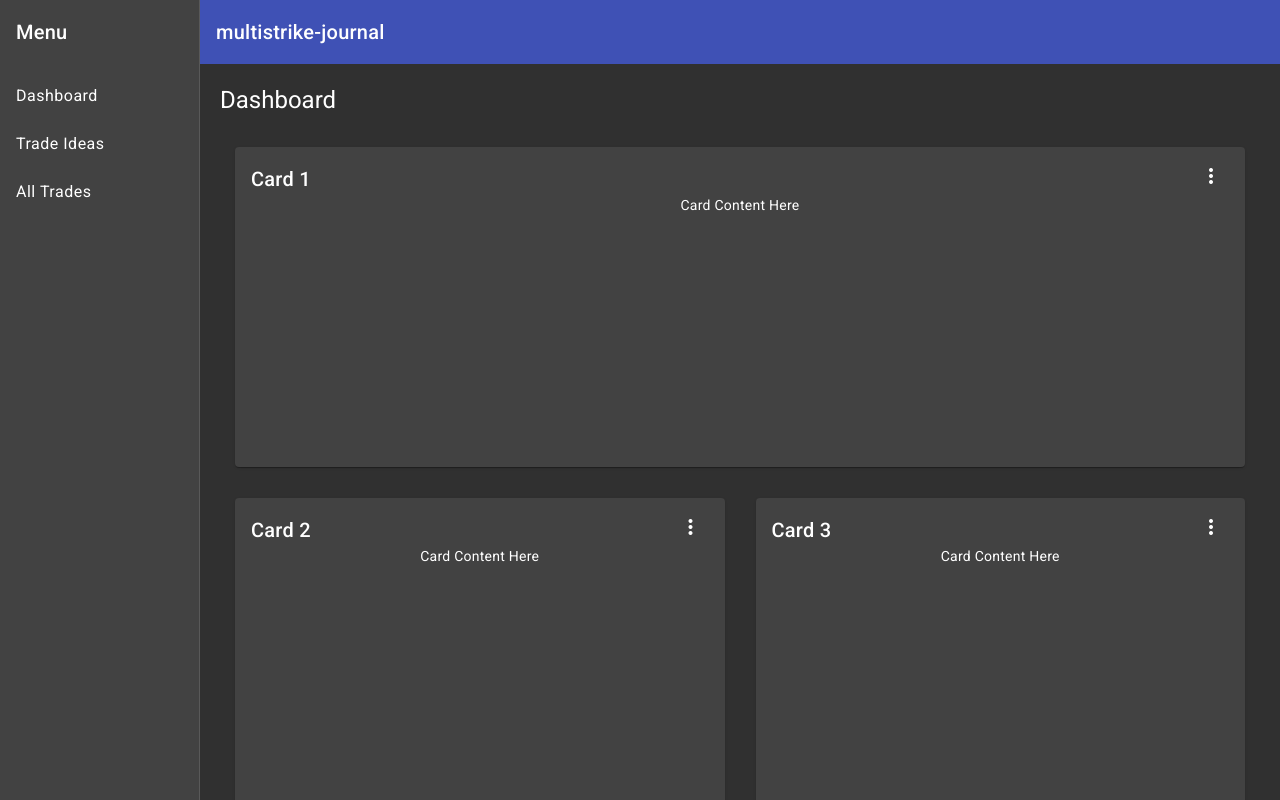
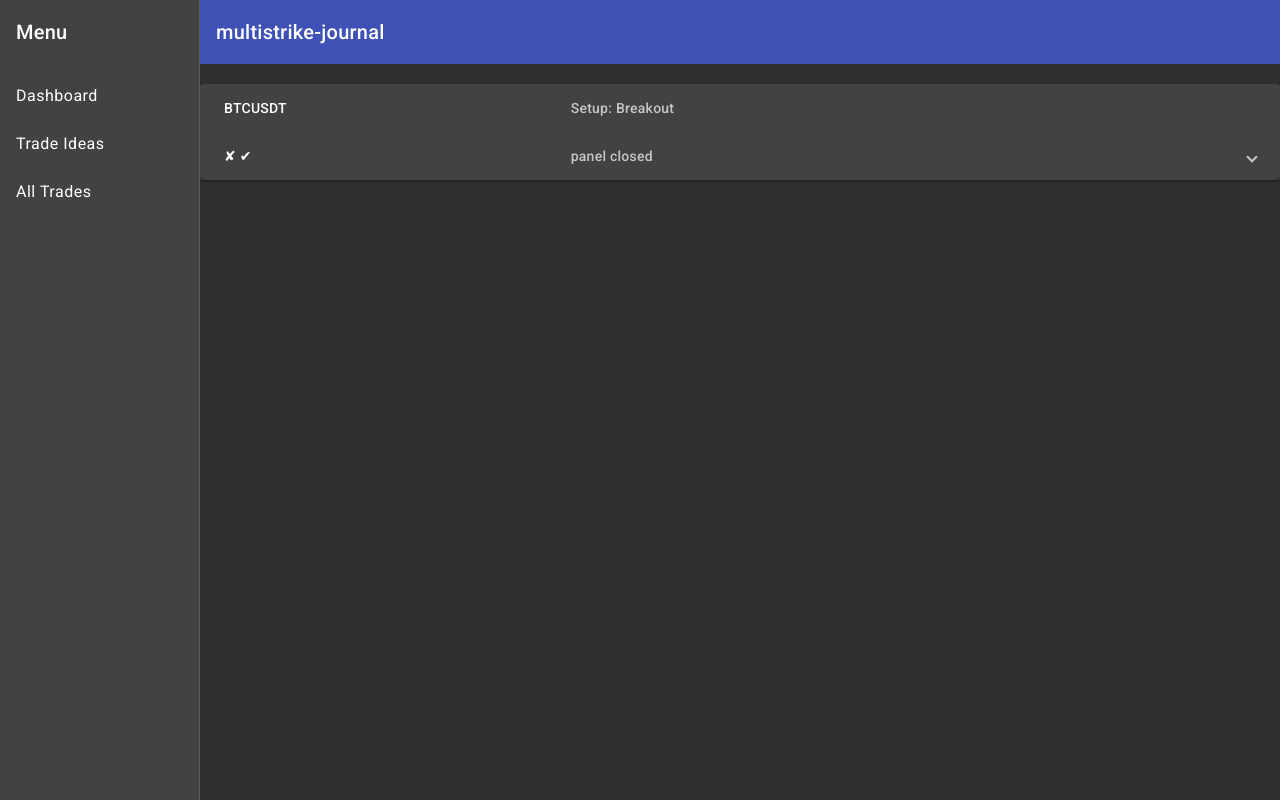
Before and after one commit to cmdellinger/multistrike-trade-journal, an Angular app: page /trade_ideas in a window 1280 px wide. Before the commit this address led to /dashboard. Built offline with nearby package versions, Linux system fonts and the light colour scheme.

Commit message:
implemented basic trade idea panel with check marks and x's

```diff
--- a/src/app/all-trades-table/all-trades-table-datasource.ts
+++ b/src/app/all-trades-table/all-trades-table-datasource.ts
@@ -22,7 +22,7 @@ export class AllTradesTableDataSource extends DataSource<AllTradesTableItem> {
 
   constructor(private dataService: DataService) {
     super();
-    this.data = this.dataService.getTrades();
+    this.data = dataService.getTrades();
   }
 
   NgOnInit() {
--- a/src/app/app.routes.ts
+++ b/src/app/app.routes.ts
@@ -2,10 +2,12 @@ import { Routes } from '@angular/router';
 
 import { DashboardComponent } from './dashboard/dashboard.component';
 import { AllTradesTableComponent } from './all-trades-table/all-trades-table.component';
+import { TradeIdeasComponent } from './trade-ideas/trade-ideas.component';
 
 export const routes: Routes = [
     { path: '', redirectTo: '/dashboard', pathMatch: 'full' },
     { path: 'dashboard', component: DashboardComponent },
     { path: 'all_trades', component: AllTradesTableComponent },
+    { path: 'trade_ideas', component: TradeIdeasComponent},
     {  path: '**', redirectTo: '/dashboard' }
 ];
--- a/src/app/shared/data.service.ts
+++ b/src/app/shared/data.service.ts
@@ -11,37 +11,40 @@ import { TradeIdea } from './trade-idea.model';
 })
 export class DataService {
   tradesChanged = new EventEmitter<Trade[]>();
+  tradeIdeasChanged = new EventEmitter<TradeIdea[]>();
 
   private allTrades: Trade[] = [
     { id: 0, date: '2021-01-01', time: '00:01:00', ticker: 'BTCUSDT', action: 'buy', quantity: 1, price: 10000, fees: 0, total: 10000 },
-    { id: 1, date: '2021-01-01', time: '00:01:30', ticker: 'BTCUSDT', action: 'buy', quantity: 1, price: 10100, fees: 0, total: 10000},
-    { id: 2, date: '2021-01-01', time: '00:02:00', ticker: 'BTCUSDT', action: 'buy', quantity: 1, price: 10200, fees: 0, total: 10000},
-    { id: 3, date: '2021-01-01', time: '00:10:00', ticker: 'BTCUSDT', action: 'sell', quantity: 1, price: 9900, fees: 0, total: 10000},
-    { id: 4, date: '2021-01-01', time: '00:10:30', ticker: 'BTCUSDT', action: 'sell', quantity: 1, price: 9900, fees: 0, total: 10000},
-    { id: 5, date: '2021-01-01', time: '00:11:00', ticker: 'BTCUSDT', action: 'sell', quantity: 1, price: 9900, fees: 0, total: 10000},
+    { id: 1, date: '2021-01-01', time: '00:01:30', ticker: 'BTCUSDT', action: 'buy', quantity: 1, price: 10100, fees: 0, total: 10100},
+    { id: 2, date: '2021-01-01', time: '00:02:00', ticker: 'BTCUSDT', action: 'buy', quantity: 1, price: 10200, fees: 0, total: 10200},
+    { id: 3, date: '2021-01-01', time: '00:10:00', ticker: 'BTCUSDT', action: 'sell', quantity: 1, price: 9900, fees: 0, total: 9900},
+    { id: 4, date: '2021-01-01', time: '00:10:30', ticker: 'BTCUSDT', action: 'sell', quantity: 1, price: 9900, fees: 0, total: 9900},
+    { id: 5, date: '2021-01-01', time: '00:11:00', ticker: 'BTCUSDT', action: 'sell', quantity: 1, price: 9900, fees: 0, total: 9900},
     { id: 6, date: '2021-01-01', time: '05:00:00', ticker: 'BTCUSDT', action: 'buy', quantity: 1, price: 10000, fees: 0, total: 10000},
-    { id: 7, date: '2021-01-01', time: '05:00:30', ticker: 'BTCUSDT', action: 'buy', quantity: 1, price: 10100, fees: 0, total: 10000},
-    { id: 8, date: '2021-01-01', time: '05:01:00', ticker: 'BTCUSDT', action: 'buy', quantity: 1, price: 10200, fees: 0, total: 10000},
-    { id: 9, date: '2021-01-01', time: '06:30:00', ticker: 'BTCUSDT', action: 'sell', quantity: 1, price: 11000, fees: 0, total: 10000},
-    { id: 10, date: '2021-01-01', time: '06:30:30', ticker: 'BTCUSDT', action: 'sell', quantity: 1, price: 11100, fees: 0, total: 10000},
-    { id: 11, date: '2021-01-01', time: '06:31:00', ticker: 'BTCUSDT', action: 'sell', quantity: 1, price: 10900, fees: 0, total: 10000}
+    { id: 7, date: '2021-01-01', time: '05:00:30', ticker: 'BTCUSDT', action: 'buy', quantity: 1, price: 10100, fees: 0, total: 10100},
+    { id: 8, date: '2021-01-01', time: '05:01:00', ticker: 'BTCUSDT', action: 'buy', quantity: 1, price: 10200, fees: 0, total: 10200},
+    { id: 9, date: '2021-01-01', time: '06:30:00', ticker: 'BTCUSDT', action: 'sell', quantity: 1, price: 11000, fees: 0, total: 11000},
+    { id: 10, date: '2021-01-01', time: '06:30:30', ticker: 'BTCUSDT', action: 'sell', quantity: 1, price: 11100, fees: 0, total: 11100},
+    { id: 11, date: '2021-01-01', time: '06:31:00', ticker: 'BTCUSDT', action: 'sell', quantity: 1, price: 10900, fees: 0, total: 10900}
   ];
 
-  // let mockTradeIdea = new TradeIdea(
-  //   ticker: 'BTCUSDT',
-  //   attempts: [
-  //     new TradeAttempt(
-  //       ticker: 'BTCUSDT',
-  //       opens: mockAllTrades.slice(0, 3),
-  //       closes: mockAllTrades.slice(3, 6)
-  //     ),
-  //     new TradeAttempt(
-  //       ticker: 'BTCUSDT',
-  //       opens: mockAllTrades.slice(6, 9),
-  //       closes: mockAllTrades.slice(9, 12)
-  //     )
-  //   ]
-  // );
+  private allTradeIdeas: TradeIdea[] = [
+    { id: 0,
+      ticker: 'BTCUSDT',
+      attempts: [
+        <TradeAttempt>{
+          ticker: 'BTCUSDT',
+          opens: this.allTrades.slice(0, 3),
+          closes: this.allTrades.slice(3, 6)
+          },
+        <TradeAttempt>{
+          ticker: 'BTCUSDT',
+          opens: this.allTrades.slice(6, 9),
+          closes: this.allTrades.slice(9, 12)
+          }
+      ]
+    }
+  ];
 
   getTrades() {
     return this.allTrades.slice();
@@ -57,4 +60,17 @@ export class DataService {
     this.tradesChanged.emit(this.allTrades.slice());
   }
 
+  getTradeIdeas() {
+    return this.allTradeIdeas.slice();
+  }
+
+  addTradeIdea(tradeIdea: TradeIdea) {
+    this.allTradeIdeas.push(tradeIdea);
+    this.tradeIdeasChanged.emit(this.allTradeIdeas.slice());
+  }
+
+  addTradeIdeas(tradeIdeas: TradeIdea[]) {
+    this.allTradeIdeas.push(...tradeIdeas);
+    this.tradeIdeasChanged.emit(this.allTradeIdeas.slice());
+  }
 }
--- a/src/app/trade-ideas/trade-ideas.component.html
+++ b/src/app/trade-ideas/trade-ideas.component.html
@@ -1 +1,34 @@
-<p>trade-ideas works!</p>
+@for (tradeIdea of tradeIdeas; track tradeIdea.id) {
+    <br>
+
+    <mat-accordion>
+        <mat-expansion-panel hideToggle>
+        <mat-expansion-panel-header>
+            <mat-panel-title> {{tradeIdea.ticker}} </mat-panel-title>
+            <mat-panel-description> Setup: Breakout </mat-panel-description>
+        </mat-expansion-panel-header>
+        <p>Attempted to long the breakout of $10,000 level. (fictional)</p>
+        </mat-expansion-panel>
+        <mat-expansion-panel (opened)="panelOpenState.set(true)" (closed)="panelOpenState.set(false)">
+        <mat-expansion-panel-header>
+            <mat-panel-title>
+              @for (tradeAttempt of tradeIdea.attempts; track $index) {
+                @if (isTradeAttemptProfitable(tradeAttempt)){
+                  ✔
+                } @else {
+                  ✘
+                }
+              }
+            </mat-panel-title>
+            <mat-panel-description>
+            panel {{panelOpenState() ? 'open' : 'closed'}}
+            </mat-panel-description>
+        </mat-expansion-panel-header>
+          <div>
+
+          </div>
+        </mat-expansion-panel>
+    </mat-accordion>
+
+    <br>
+}
--- a/src/app/trade-ideas/trade-ideas.component.ts
+++ b/src/app/trade-ideas/trade-ideas.component.ts
@@ -1,12 +1,47 @@
-import { Component } from '@angular/core';
+import { ChangeDetectionStrategy, Component, signal } from '@angular/core';
+import { MatExpansionModule } from '@angular/material/expansion';
+
+import { DataService } from '../shared/data.service';
+
+import { TradeIdea } from '../shared/trade-idea.model';
+import { TradeAttempt } from '../shared/trade-attempt.model';
 
 @Component({
   selector: 'app-trade-ideas',
   standalone: true,
-  imports: [],
+  imports: [MatExpansionModule],
   templateUrl: './trade-ideas.component.html',
-  styleUrl: './trade-ideas.component.css'
+  styleUrl: './trade-ideas.component.css',
+  changeDetection: ChangeDetectionStrategy.OnPush,
 })
 export class TradeIdeasComponent {
+  readonly panelOpenState = signal(false);
+  tradeIdeas: TradeIdea[];
 
+  constructor(private dataService: DataService) {
+    this.tradeIdeas = dataService.getTradeIdeas();
+  }
+
+  ngOnInit() {
+    this.tradeIdeas = this.dataService.getTradeIdeas();
+    this.dataService.tradeIdeasChanged.subscribe(
+      (tradeIdeas: TradeIdea[]) => {
+        this.tradeIdeas = tradeIdeas;
+      }
+    );
+  }
+
+  tradeAttemptPnl(tradeAttempt: TradeAttempt) {
+    let opens = tradeAttempt.opens
+      .map((trade) => trade.total)
+      .reduce((acc, trade) => acc + trade, 0);
+    let closes = tradeAttempt.closes
+      .map((trade) => trade.total)
+      .reduce((acc, trade) => acc + trade, 0);
+    return (closes - opens);
+  }
+
+  isTradeAttemptProfitable(tradeAttempt: TradeAttempt) {
+    return this.tradeAttemptPnl(tradeAttempt) > 0;
+  }
 }
```
Also changed, not shown: src/app/shared/trade-attempt.model.ts (+6 -6 lines), src/app/shared/trade-idea.model.ts (+6 -5 lines).
